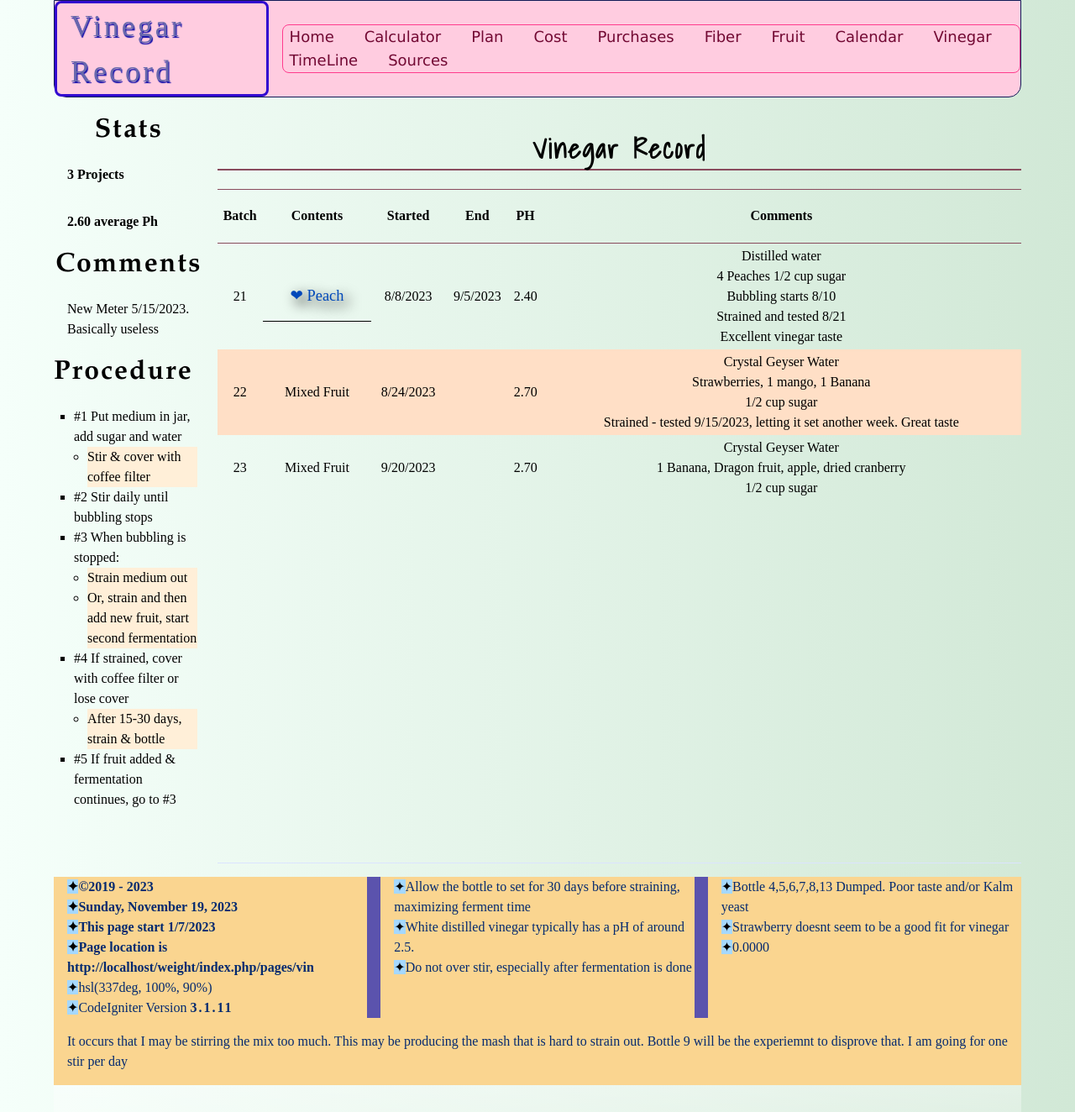
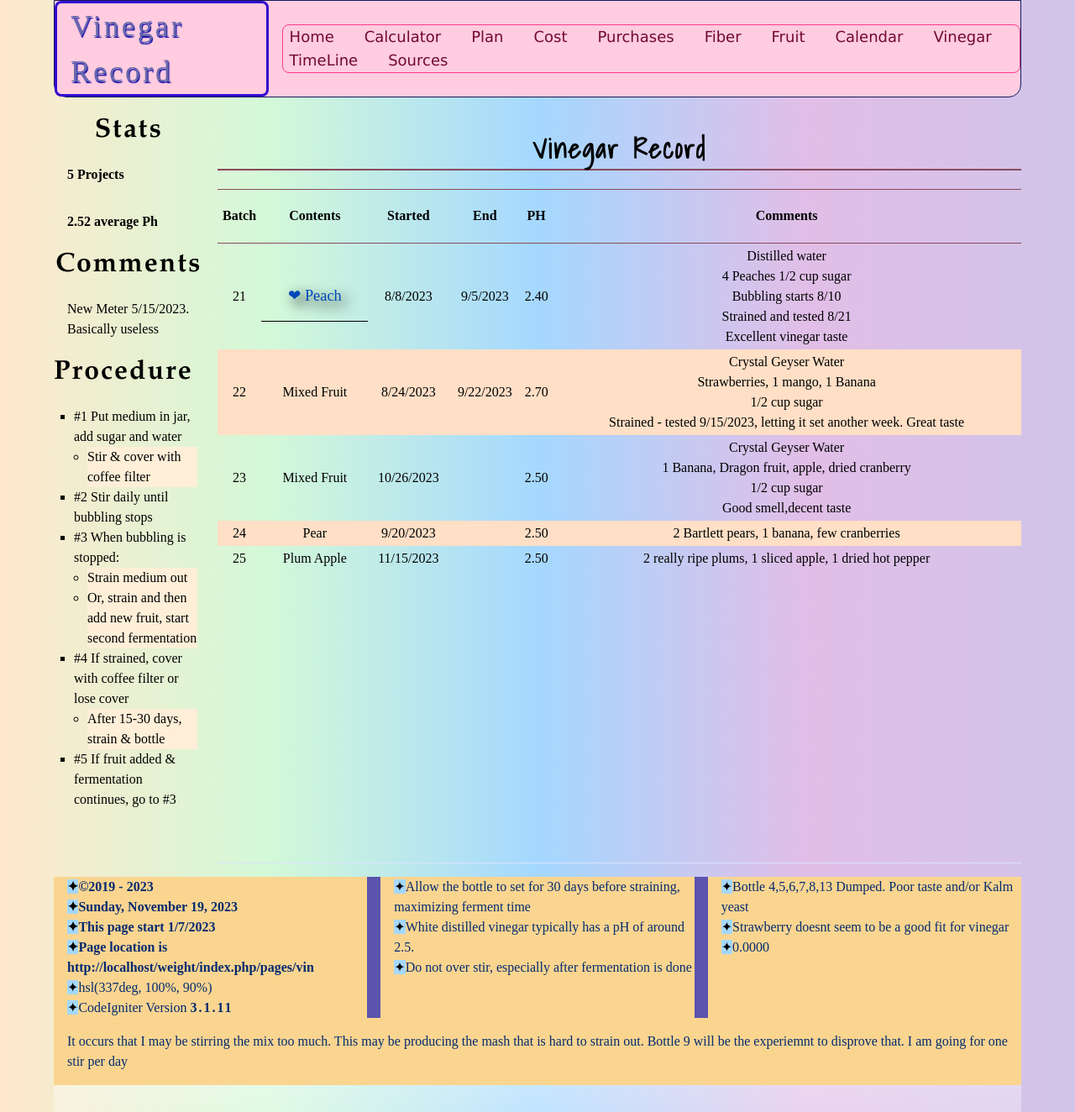
Before and after one commit to Shivabeach/weight, a CodeIgniter app: page /weight/index.php/pages/vin in a window 1280 px wide. Shown: the whole page at 84% size. Run offline with CodeIgniter, Linux system fonts and the light colour scheme; some libraries are stand-ins or nearby versions; some web fonts are replaced.

Commit message:
Added Vinegar 25

```diff
--- a/assets/css/main.css
+++ b/assets/css/main.css
@@ -1149,7 +1149,7 @@ div.highlight:has(.day) {
 }
 
 body {
-  background-image: linear-gradient(to right, #f5fffa, #D1E8D6);
+  background-image: linear-gradient(to right, #ffe8cc, #d3f9d8, #a5d8ff, #e1bee7, #d1c4e9);
 }
 
 .col-1 {
@@ -1199,4 +1199,5 @@ footer#main-footer {
 }
 
 /** @format */
+
 /*# sourceMappingURL=main.css.map */
--- a/assets/js/food.js
+++ b/assets/js/food.js
@@ -28,6 +28,7 @@ for (meat of names) {
 	</tr>
 	`;
 }
+
 display.innerHTML = meats;
 
 // Potassium above 600
--- a/assets/js/vinegarList.js
+++ b/assets/js/vinegarList.js
@@ -7,24 +7,42 @@ export const vinegarList = [
     finished: '9/5/2023',
     ph: '2.40',
     comments:
-			'Distilled water <br> 4 Peaches 1/2 cup sugar<br>Bubbling starts 8/10<br>Strained and tested 8/21<br> Excellent vinegar taste',
+      'Distilled water <br> 4 Peaches 1/2 cup sugar<br>Bubbling starts 8/10<br>Strained and tested 8/21<br> Excellent vinegar taste'
   },
   {
     ID: 22,
     contents: 'Mixed Fruit',
     started: '8/24/2023',
-		finished: '',
+    finished: '9/22/2023',
     ph: '2.70',
     comments:
-			'Crystal Geyser Water <br>Strawberries, 1 mango, 1 Banana<br>1/2 cup sugar<br> Strained - tested 9/15/2023, letting it set another week. Great taste',
+      'Crystal Geyser Water <br>Strawberries, 1 mango, 1 Banana<br>1/2 cup sugar<br> Strained - tested 9/15/2023, letting it set another week. Great taste'
   },
   {
     ID: 23,
     contents: 'Mixed Fruit',
+    started: '10/26/2023',
+    finished: '',
+    ph: '2.50',
+    comments:
+      'Crystal Geyser Water <br>1 Banana, Dragon fruit, apple, dried cranberry<br>1/2 cup sugar<br> Good smell,decent taste '
+  },
+  {
+    ID: 24,
+    contents: 'Pear',
     started: '9/20/2023',
     finished: '',
-		ph: '2.70',
+    ph: '2.50',
     comments:
-			'Crystal Geyser Water <br>1 Banana, Dragon fruit, apple, dried cranberry<br>1/2 cup sugar<br> ',
+      '2 Bartlett pears, 1 banana, few cranberries '
+  },
+  {
+    ID: 25,
+    contents: 'Plum Apple',
+    started: '11/15/2023',
+    finished: '',
+    ph: '2.50',
+    comments:
+      '2 really ripe plums, 1 sliced apple, 1 dried hot pepper '
   },
 ];
--- a/assets/sass/abstracts/_variables.sass
+++ b/assets/sass/abstracts/_variables.sass
@@ -1,4 +1,3 @@
-
 $green-blue: hsl(197, 55%, 55%)
 :root
 	--yellow-hue: 60
--- a/assets/sass/themes/_main-theme.sass
+++ b/assets/sass/themes/_main-theme.sass
@@ -15,7 +15,8 @@ $primary: #140FA9
 
 body
 	//background-color: $mintcream
-	background-image: linear-gradient(to right, $mintcream, #D1E8D6)
+	//background-image: linear-gradient(to right, $mintcream, #D1E8D6)
+	background-image: linear-gradient(to right, #ffe8cc, #d3f9d8, #a5d8ff, #e1bee7, #d1c4e9)
 
 .col-1
 	background: $lotus
```
Also changed, not shown: assets/js/vinegar-dist.js (+1 -1 lines), assets/css/main.min.css, package-lock.json, 7 other files. Lines whose indentation alone changed are shown as unchanged.
